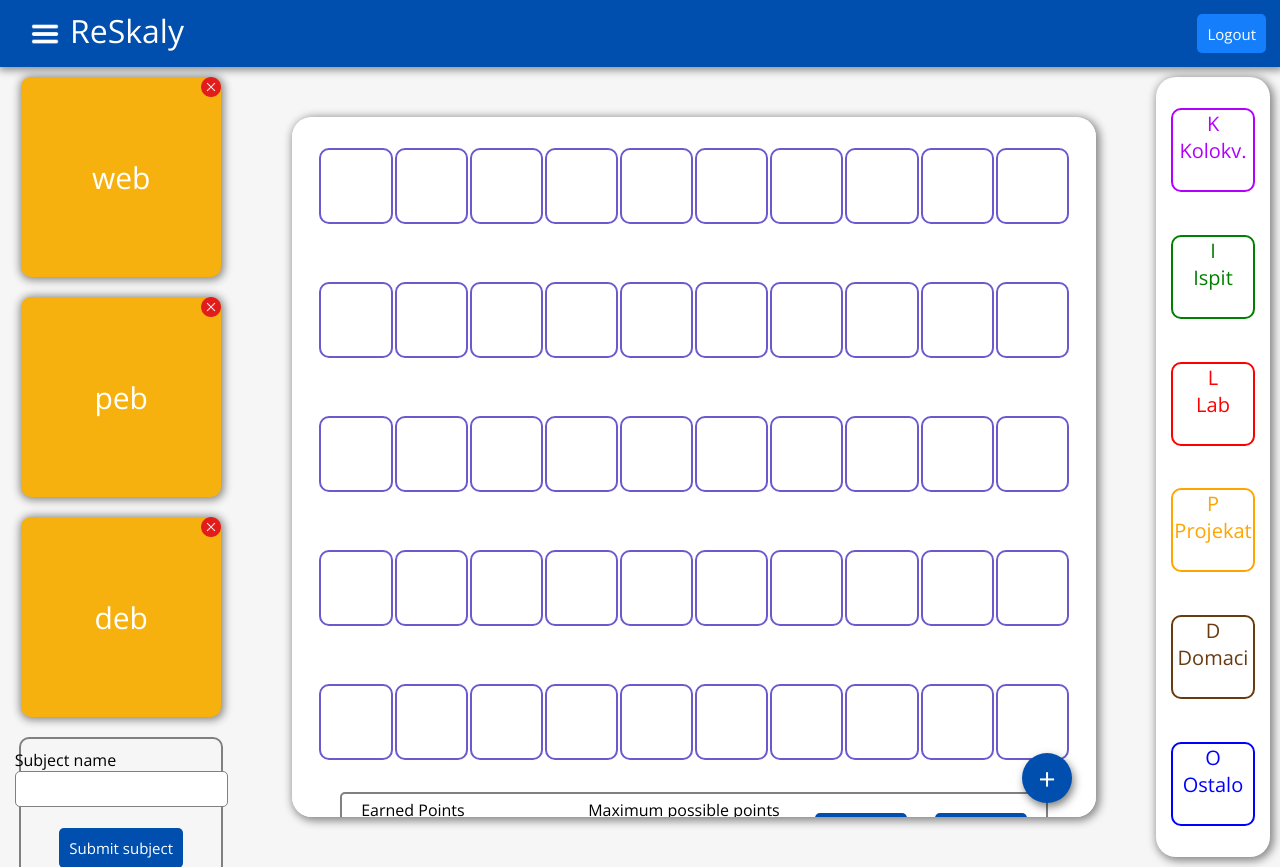
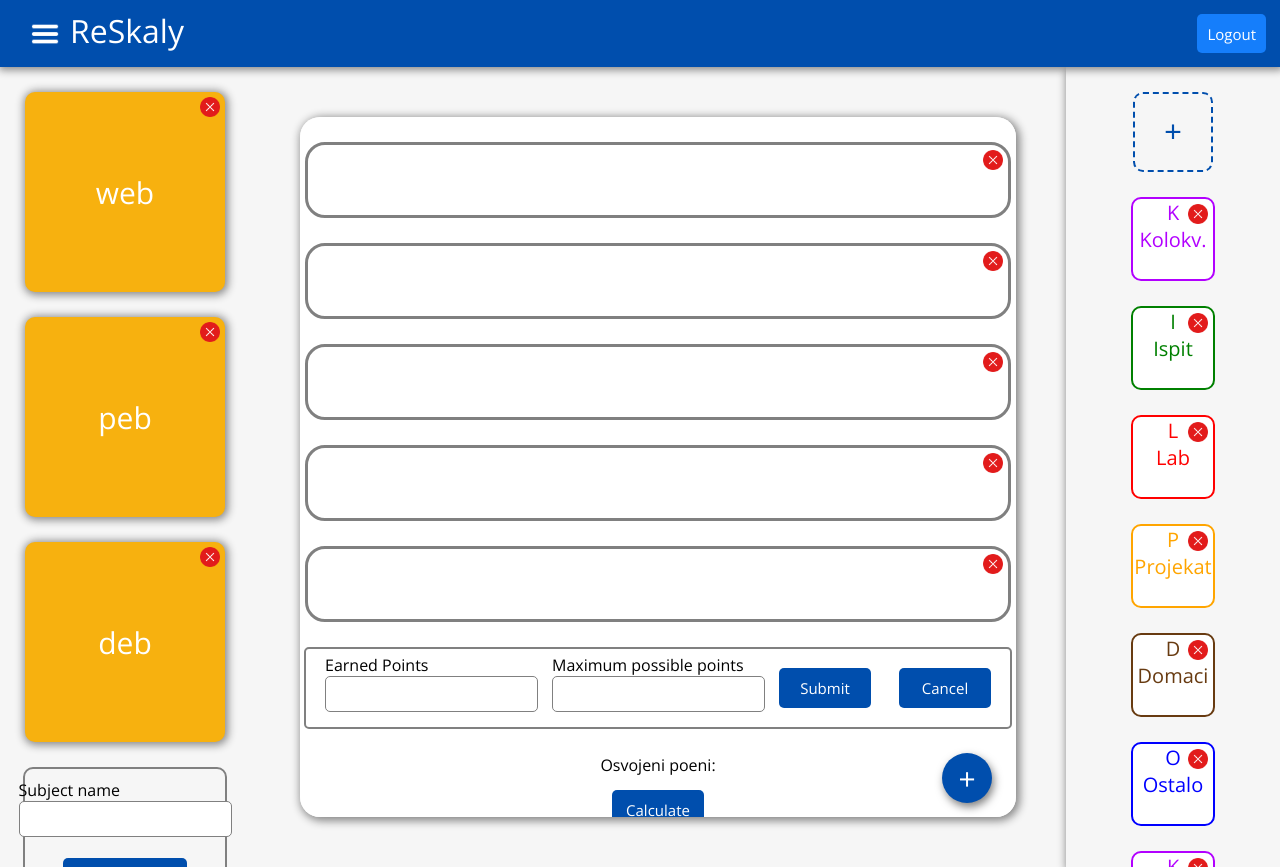
Before and after one commit to BarberDucky/reskaly, a React (Create React App) app: page / in a window 1280 px wide. Built offline with nearby package versions, Linux system fonts and the light colour scheme.

Commit message:
feat(user): add user

```diff
--- a/src/components/Cell.js
+++ b/src/components/Cell.js
@@ -5,10 +5,10 @@ export default class Cell extends Component {
     }
     render() {
         return (
-            <td>
+            <div className='cell'>
                 <div className='upperText'>{this.props.upperText}</div>
                 <div className='lowerText'>{this.props.lowerText}</div>
-            </td>
+            </div>
         )
     }
 }
--- a/src/components/Row.js
+++ b/src/components/Row.js
@@ -5,23 +5,18 @@ export default class Row extends Component {
         super()
     }
     render() {
-        let headers = []
-        let row = []
+        let cells = []
         for (let i = 0; i < 10; i++) {
-            headers.push(<th></th>)
-            row.push(<Cell />)
-        }
-        return (
-            <table>
-                <tbody>
-                    <tr>
-                        {headers}
-                    </tr>
-                    <tr>
-                        {row}
-                    </tr>
-                </tbody>
-            </table>
+            cells.push(<Cell/>)
+    }
+    return (
+        <div className='scale'>
+                {cells}
+                <div className="deleteBox">
+                    <img src="/img/delete.png" alt="Delete button" />
+                </div>
+        </div>
+
         )
     }
 }
--- a/src/components/Selector.js
+++ b/src/components/Selector.js
@@ -16,6 +16,8 @@ export default class Selector extends Component {
 
         return (
             <div className='selector'>
+                <button className='selectorAddButton'> + </button>
+                {assignments}
                 {assignments}
             </div>
         )
--- a/src/components/SelectorCell.js
+++ b/src/components/SelectorCell.js
@@ -9,6 +9,9 @@ export default class SelectorCell extends Component {
                 className='assignDiv'>
                 <div className='upperText'>{this.props.upperText}</div>
                 <div className='lowerText'>{this.props.lowerText}</div>
+                <div className="deleteBox">
+                    <img src="/img/delete.png" alt="Delete button" />
+                </div>
             </div>
         )
     }
--- a/src/css/style.css
+++ b/src/css/style.css
@@ -139,6 +139,13 @@ header h2 {
     overflow-x: none;
     background-color: #F6F6F6;
     transition: left 1s;
+    flex-shrink: 0;
+}
+.sideList > * {
+    margin-top: 25px;
+}
+.sideList > *:last-child {
+    margin-bottom: 25px;
 }
 
 .contentHolder {
@@ -153,16 +160,24 @@ header h2 {
 }
 
 .selector {
+    height: 100%;
+    width: 250px;
     display: flex;
+    align-items: center;
     flex-direction: column;
-    justify-content: space-around;
-    align-items: center;
+    overflow-y: scroll;
+    overflow-x: none;
+    background-color: #F6F6F6;
+    transition: left 1s;
     box-shadow: 2px 2px 8px 2px #888888;
-    border-radius: 20px;
-    padding: 10px;
-    margin: 10px;
-    background-color: white;
 }
+.selector > * {
+    margin-top: 25px;
+}
+.selector > *:last-child {
+    margin-bottom: 25px;
+}
+
 
 .subjectDiv {
     background-color: #f7b10f;
@@ -173,7 +188,6 @@ header h2 {
     width: 200px;
     height: 200px;
     border-radius: 10px;
-    margin: 10px;
     display: flex;
     align-items: center;
     justify-content: center;
@@ -192,10 +206,11 @@ img {
 .deleteBox {
     z-index: 99;
     position: absolute;
-    top: 0;
-    right: 0;
+    top: 5px;
+    right: 5px;
     height: 20px;
     width: 20px;
+    border-radius: 20px;
 }
 
 .subjectAddButton {
@@ -203,7 +218,6 @@ img {
     height: 50px;
     width: 50px;
     border-radius: 50px;
-    margin: 10px;
     border: 0;
     order: 99;
     flex-shrink: 0;
@@ -227,7 +241,6 @@ img {
     width: 200px;
     height: 200px;
     border-radius: 10px;
-    margin: 10px;
     border: 2px solid grey;
     flex-shrink: 0;
 }
@@ -275,8 +288,9 @@ img {
     flex-grow: 1;
 }
 
-.scaler>* {
+.scaler > * {
     flex-shrink: 0;
+    margin-top: 25px;
 }
 
 .scalerContainer button {
@@ -310,29 +324,27 @@ img {
     box-shadow: 2px 4px 8px 0 rgba(0, 0, 0, 0.5);
 }
 
-table {
-    padding: 15px;
-    margin: 10px;
+.scale {
     width: fit-content;
+    border: 3px solid grey;
+    border-radius: 20px;
+    display: flex;
+    flex-direction: row;
+    margin-left: 5px;
+    margin-right: 5px;
+    position: relative;
 }
 
-td {
+.cell {
     position: relative;
     height: 70px;
     width: 70px;
-    border-radius: 10px;
-    border: 2px solid slateblue;
     text-align: center;
     font-size: 20px;
 }
 
-th {
-    width: 70px;
-    border: 2px;
-}
-
 .assignDiv {
-    margin: 5px;
+    margin-top: 25px;
     min-height: 80px;
     min-width: 80px;
     border-radius: 10px;
@@ -341,12 +353,13 @@ th {
     text-align: center;
     display: flex;
     flex-direction: column;
+    background-color: white;
+    position: relative;
 }
 
 .pointDiv {
     border: 2px solid grey;
     border-radius: 5px;
-    margin: 5px;
     padding: 5px;
     display: flex;
     flex-direction: row;
@@ -408,6 +421,20 @@ th {
     margin-left: 30px;
 }
 
+.selectorAddButton {
+    min-height: 50px;
+    height: 80px;
+    width: 80px;
+    border-radius: 10px;
+    margin-top: 25px;
+    border: 2px dashed #004ead;
+    flex-shrink: 0;
+    cursor: pointer;
+    color: #004ead;
+    font-size: 30px;
+    background-color: #F6F6F6;
+}
+
 @media (max-width: 1200px) {
     .sideList {
         left: -250px;
--- /dev/null
+++ b/src/model/User.js
@@ -0,0 +1,5 @@
+export default class User {
+    constructor () {
+        this.data = null
+    }
+}
```
Also changed, not shown: src/components/Table.js (deleted, +0 -31 lines).
